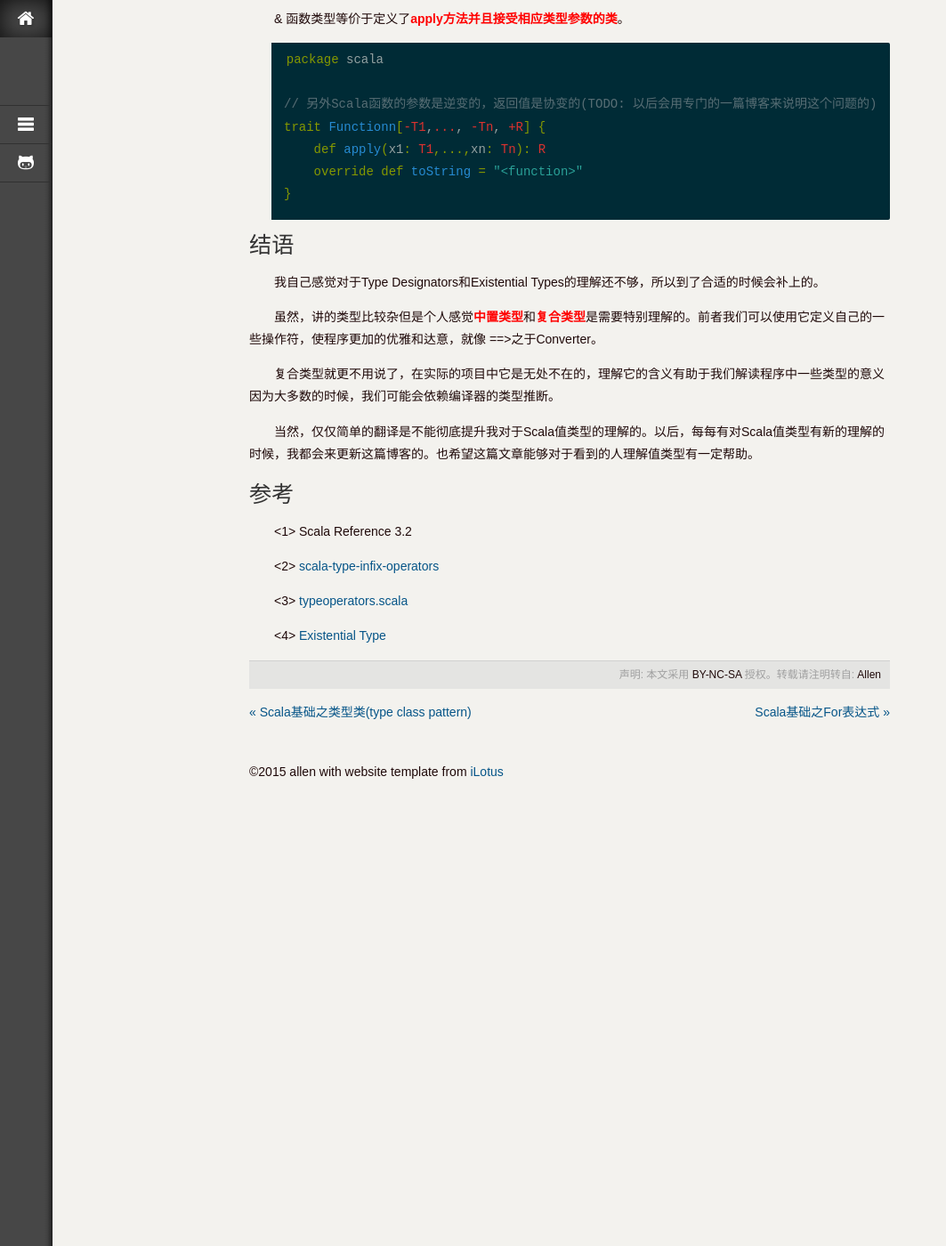
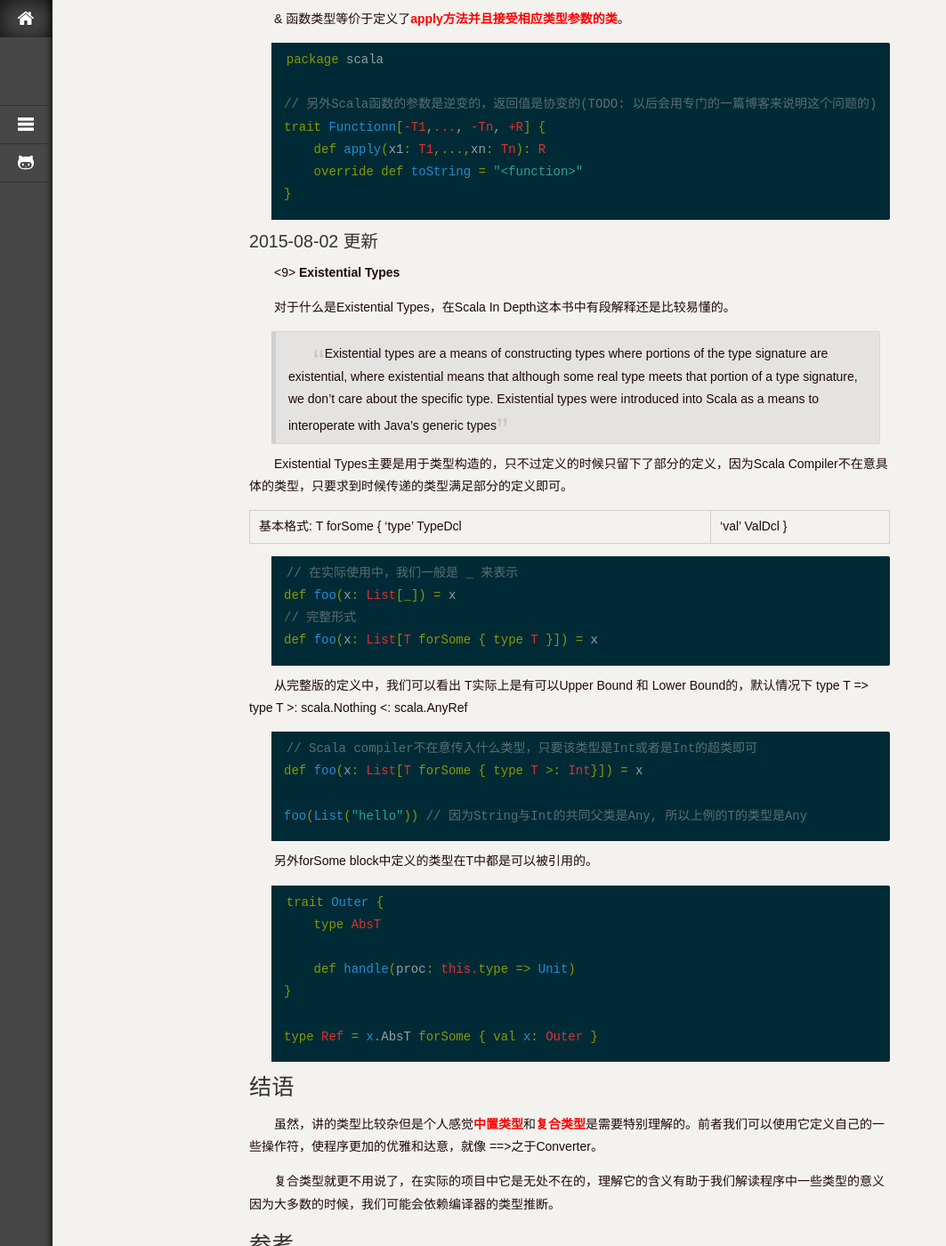
Before and after one commit to jacoffee/jacoffee.github.io, a Jekyll site: the page built from _posts/2015-02-13-value-types.md, in a window 1280 px wide and 1400 px high, scrolled down 6353 px. Shown: the whole window at 89% size, without its empty margins (0-1063 px from the left). Built offline with Jekyll 4.4.1, drawn with Linux system fonts in a browser that asks for light colours; some web fonts are replaced; Markdown is read by kramdown in place of the engine named in the settings; comment, search, counter and statistics services are not loaded; some of the changed text lies outside the part shown.

Commit message:
add Existential types

````diff
--- a/_posts/2015-02-13-value-types.md
+++ b/_posts/2015-02-13-value-types.md
@@ -158,7 +158,7 @@ jacoffee.scalabasic.SingleType
     with jacoffee.scalabasic.Type2
 ```
 
-<b style="color:red">关于(1)</b>， 上面那种singleType就被称之为结构化的。如果定义中覆盖了T1..Tn中的方法
+<b style="color:red">(1)</b>， 上面那种singleType就被称之为结构化的。如果定义中覆盖了T1..Tn中的方法
 
 ```scala
 // 注意定义的时候初始化的方向 SingleType -> type1 -> type2
@@ -173,7 +173,7 @@ val unStructuralSingleType = new SingleType with type1 with type2 {
 
 引用结构化定义的成员(方法调用，访问变量)会导致生成的二进制码比非结构化的效率低(<b style="color:red">目前的水平还无法解释</b>)
 
-<b style="color:red">关于(2)</b>，如果修改SingleType的定义如下:
+<b style="color:red">(2)</b>，如果修改SingleType的定义如下:
 
 ```scala
 class SingleType[A] { self: type1 with type2 {
@@ -185,7 +185,7 @@ class SingleType[A] { self: type1 with type2 {
   在结构化的Refinement中不能引用它之外的类型参数。
 
 
-<b style="color:red">关于(3)</b>，下面的定义也是可以的。
+<b style="color:red">(3)</b>，下面的定义也是可以的。
 
 ```scala
 class SingleType { self: AnyRef { def structual(s: String) } }
@@ -245,7 +245,7 @@ def apply[T: ClassTag](xs: T*): Array[T] = { ... }
 // T* 表示传递多个T类型的参数
 val newArr = Array(1,2,3)
 
-// 关于:, 最典型的当然是scala.collection.immutable.List
+// :, 最典型的当然是scala.collection.immutable.List
 //的构造啦，运算是从右往左的
 val newList = 1 :: 2 :: Nil
 ```
@@ -298,14 +298,52 @@ trait Functionn[-T1,..., -Tn, +R] {
 }
 ```
 
+### 2015-08-02 更新
+<9> **Existential Types**
+
+对于什么是Existential Types，在Scala In Depth这本书中有段解释还是比较易懂的。
+
+> Existential types are a means of constructing types where portions of the type signature are existential, where existential means that although some real type meets that portion of a type signature, we don’t care about the specific type. Existential types were introduced into Scala as a means to interoperate with Java’s generic types
+
+Existential Types主要是用于类型构造的，只不过定义的时候只留下了部分的定义，因为Scala Compiler不在意具体的类型，只要求到时候传递的类型满足部分的定义即可。
+
+基本格式: T forSome { ‘type’ TypeDcl | ‘val’ ValDcl }
+
+```scala
+// 在实际使用中，我们一般是 _ 来表示
+def foo(x: List[_]) = x
+// 完整形式
+def foo(x: List[T forSome { type T }]) = x
+```
+
+从完整版的定义中，我们可以看出 T实际上是有可以Upper Bound 和 Lower Bound的，默认情况下 type T => type T >: scala.Nothing <: scala.AnyRef
+
+```scala
+// Scala compiler不在意传入什么类型，只要该类型是Int或者是Int的超类即可
+def foo(x: List[T forSome { type T >: Int}]) = x
+
+foo(List("hello")) // 因为String与Int的共同父类是Any, 所以上例的T的类型是Any
+```
+
+另外forSome block中定义的类型在T中都是可以被引用的。
+
+```scala
+trait Outer {
+    type AbsT
+
+    def handle(proc: this.type => Unit)
+}
+
+type Ref = x.AbsT forSome { val x: Outer }
+```
+
+
+
 # 结语
-我自己感觉对于Type Designators和Existential Types的理解还不够，所以到了合适的时候会补上的。
 
 虽然，讲的类型比较杂但是个人感觉<b style="color:red">中置类型</b>和<b style="color:red">复合类型</b>是需要特别理解的。前者我们可以使用它定义自己的一些操作符，使程序更加的优雅和达意，就像 ==>之于Converter。
 
 复合类型就更不用说了，在实际的项目中它是无处不在的，理解它的含义有助于我们解读程序中一些类型的意义因为大多数的时候，我们可能会依赖编译器的类型推断。
-
-当然，仅仅简单的翻译是不能彻底提升我对于Scala值类型的理解的。以后，每每有对Scala值类型有新的理解的时候，我都会来更新这篇博客的。也希望这篇文章能够对于看到的人理解值类型有一定帮助。
 
 
 
````
